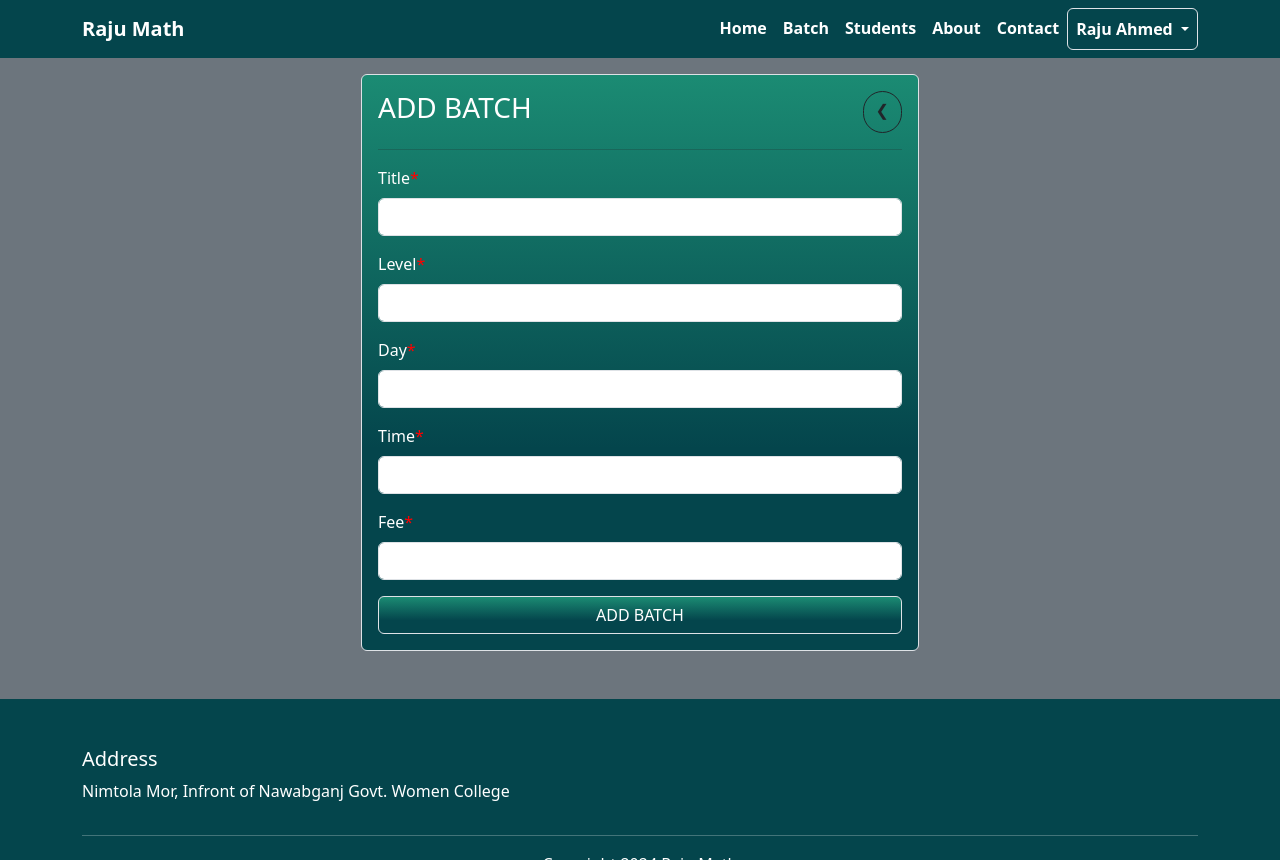
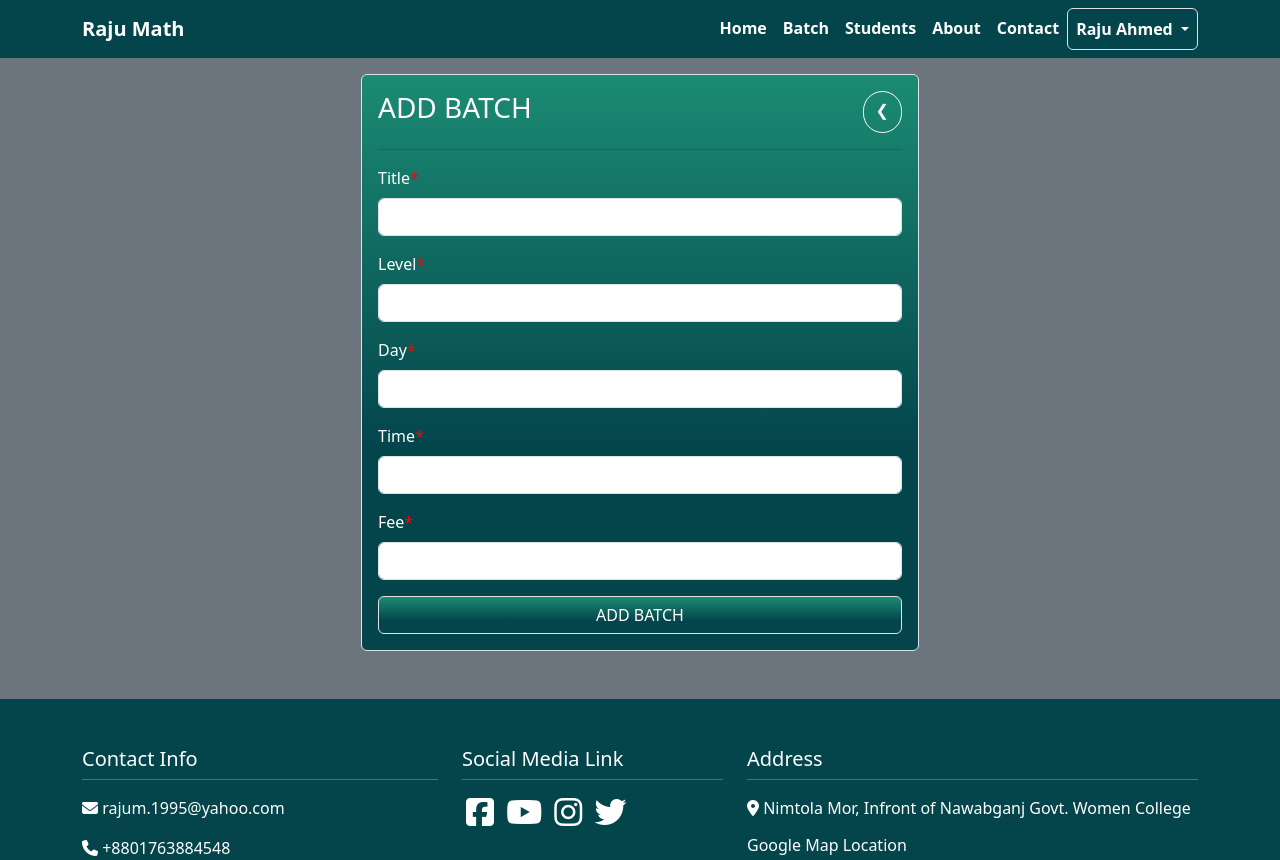
Before and after one commit to shahidafridi-swe/raju_math, a Django app: page /batches/add_batch/ in a window 1280 px wide. Shown: the top 860 px of the page. Run offline with Django 5.2, Linux system fonts and the light colour scheme; a user stored in the database is signed in; some libraries are stand-ins or nearby versions.

Commit message:
Footer Update

```diff
--- a/batches/templates/batches/batch_details.html
+++ b/batches/templates/batches/batch_details.html
@@ -18,7 +18,8 @@
     </div>
 
     <div class="col-md-9">
-        <h4 class="p-3 pb-0">Students:</h4>
+        <h4 class="my-text p-3 pb-0">{{batch.students.all.count}} STUDENT{{batch.students.all|pluralize:'S'}}:</h4>
+
         <hr>
         <div class="table-responsive">
             <table class="table table-dark table-hover border rounded">
--- a/batches/templates/batches/batch_form.html
+++ b/batches/templates/batches/batch_form.html
@@ -9,9 +9,9 @@
         <div class='d-flex justify-content-between'>
             <h3 class='text-uppercase text-white'>{{ type }} batch</h3>
             {% if type == 'UPDATE' %}
-                <a class='btn btn-outline-dark rounded-pill' href="{% url 'batch_details' batch.id %}">&#10094;</a>
+                <a class='btn btn-outline-light rounded-pill' href="{% url 'batch_details' batch.id %}">&#10094;</a>
             {% else %}
-                <a class='btn btn-outline-dark rounded-pill' href="{% url 'batches' %}">&#10094;</a>
+                <a class='btn btn-outline-light rounded-pill' href="{% url 'batches' %}">&#10094;</a>
             {% endif %}
         </div>
 
--- a/batches/templates/batches/batches.html
+++ b/batches/templates/batches/batches.html
@@ -4,7 +4,8 @@
 
 <div class="container row mt-3">
     <div class="col-md-8">
-        <h3>Batches:</h3>
+        <h3 class="my-text">{{batches.count}} BATCH{{batches|pluralize:'ES'}}:</h3>
+
     </div>
     <div class="col-md-4">
         <a class="btn bg-banner text-white border p-2 w-100" href="{% url 'add_batch' %}">Add Batch</a>
--- a/batches/views.py
+++ b/batches/views.py
@@ -39,7 +39,7 @@ def batchDetails(request, id):
             Q(user__first_name__icontains=search_query) |
             Q(user__last_name__icontains=search_query) |
             Q(phone__icontains=search_query) |
-            Q(school_name__icontains=search_query) |
+            Q(school__name__icontains=search_query) |
             Q(current_class__icontains=search_query)
         )
     else:
--- a/core/templates/core/home.html
+++ b/core/templates/core/home.html
@@ -4,7 +4,7 @@
 <div class='d-flex w-75 m-auto pb-3 notice-board'>
     <marquee class='mt-1 my-text'>{{ notice.notice }}</marquee>
     {% if request.user.is_authenticated and request.user.is_superuser %}
-    <button class="btn btn-outline-dark" data-bs-toggle="modal" data-bs-target="#updateNoticeModal">U</button>
+    <button class="btn btn-outline-dark p-1" data-bs-toggle="modal" data-bs-target="#updateNoticeModal"><i class="fa fa-edit" ></i></button>
     {% endif %}
 </div>
 
--- a/core/views.py
+++ b/core/views.py
@@ -7,6 +7,9 @@ from .models import Banner, SuccessStudent, NoticeBoard
 from students.models import Student
 from django.contrib.auth.decorators import login_required
 from .forms import NoticeBoardForm
+from django.contrib.auth.decorators import user_passes_test
+def superuser_required(user):
+    return user.is_superuser
 
 def home(request):
     banners = Banner.objects.all()
@@ -63,6 +66,7 @@ def logoutUser(request):
     return redirect('login')
 
 
+@login_required(login_url='login')
 def setPassword(request):
     if request.method == 'POST':
         form = SetPasswordForm(user=request.user, data=request.POST)
@@ -78,6 +82,7 @@ def setPassword(request):
     return render(request, 'core/change_password.html',{'form':form, 'type':'Change Password'})
 
 
+@user_passes_test(superuser_required, login_url='home')
 def noticeUpdate(request, pk):
     notice = get_object_or_404(NoticeBoard, pk=pk)
     form = NoticeBoardForm(instance=notice)
--- a/static/css/main.css
+++ b/static/css/main.css
@@ -49,3 +49,14 @@
 #id_new_password1_helptext {
     color:white;
 }
+
+.social-icon{
+    color : white;
+    transition: 0.3s;
+    text-decoration: none;
+}
+
+.social-icon:hover{
+    color : black;
+    transition: 0.3s;
+}
--- a/students/templates/students/add_student.html
+++ b/students/templates/students/add_student.html
@@ -9,7 +9,7 @@
         {% csrf_token %}
         <div class='d-flex justify-content-between'>
             <h3 class='text-uppercase text-white fw-bold'>Add Student Form</h3>
-            <a class='btn btn-outline-dark rounded-pill'  href="{% url 'students' %}"> &#10094 </a>
+            <a class='btn btn-outline-light rounded-pill'  href="{% url 'students' %}"> &#10094 </a>
         </div>
         <hr>
         <div class="row">
--- a/students/templates/students/students_list.html
+++ b/students/templates/students/students_list.html
@@ -4,7 +4,7 @@
 
 <div class="container row mt-3">
     <div class="col-md-8">
-        <h3>Students:</h3>
+        <h3 class="my-text">{{students.count}} STUDENT{{students|pluralize:'S'}}:</h3>
     </div>
     <div class="col-md-4">
         <a class="btn bg-banner text-white border p-2 w-100" href="{% url "add_student" %}">Add Student</a>
--- a/templates/base.html
+++ b/templates/base.html
@@ -9,6 +9,7 @@
     </title>
     <link href="https://cdn.jsdelivr.net/npm/swiffy-slider@1.6.0/dist/css/swiffy-slider.min.css" rel="stylesheet" crossorigin="anonymous">
     <link href="https://cdn.jsdelivr.net/npm/bootstrap@5.3.3/dist/css/bootstrap.min.css" rel="stylesheet" integrity="sha384-QWTKZyjpPEjISv5WaRU9OFeRpok6YctnYmDr5pNlyT2bRjXh0JMhjY6hW+ALEwIH" crossorigin="anonymous">
+    <link rel="stylesheet" href="https://cdnjs.cloudflare.com/ajax/libs/font-awesome/6.5.2/css/all.min.css" integrity="sha512-SnH5WK+bZxgPHs44uWIX+LLJAJ9/2PkPKZ5QiAj6Ta86w+fsb2TkcmfRyVX3pBnMFcV7oQPJkl9QevSCWr3W6A==" crossorigin="anonymous" referrerpolicy="no-referrer" />
     <link rel="stylesheet" href="{% static 'css/main.css' %}">
   </head>
 
--- a/templates/footer.html
+++ b/templates/footer.html
@@ -1,15 +1,53 @@
 <footer  class="brand-color mt-5">
-<div class="container py-5 text-white">
+<div class="container pt-5 pb-3 text-white">
     <div class="row">
-        <div class="col-md-6">
+        <div class="col-md-4 mb-3">
+            <div class="">
+                <h5 class="">Contact Info</h5>
+                <hr class="m-0 mb-3">
+                <p><i class="fa-solid fa-envelope"></i>
+                  <a class="text-white text-decoration-none" href="mailto:rajum.1995@yahoo.com">rajum.1995@yahoo.com</a>
+                </p>
+                <p><i class="fa-solid fa-phone"></i>
+                  <a class="text-white text-decoration-none" href="tel:+8801763884548">+8801763884548</a>
+                </p>
+              </div>
+        </div>
+        <div class="col-md-3 mb-3">
+            <div>
+                <h5 class="">Social Media Link</h5>
+                <hr class="m-0 mb-3">
+                <a href="https://www.facebook.com/raju.mathm?mibextid=ZbWKwL" target="_blank" class="social-icon m-1">
+                    <i class="fa-brands fa-facebook-square fa-2x "></i>
+                </a>
+                <a href="https://youtube.com/@rajumath12?si=6IlHpyzBR81UjKcr" target="_blank" class="social-icon m-1">
+                    <i class="fa-brands fa-youtube fa-2x "></i>
+                </a>
+                <a href="" class="social-icon m-1"><i class="fa-brands fa-instagram fa-2x "></i></a>
+                <a href="" class="social-icon m-1"><i class="fa-brands fa-twitter fa-2x "></i></a>
+                <p></p>
+            </div>
+
+        </div>
+        <div class="col-md-5">
             <h5>Address</h5>
-            <p>Nimtola Mor, Infront of Nawabganj Govt. Women College</p>
+            <hr class="m-0 mb-3">
+            <p><i class="fa-solid fa-location-dot"></i> Nimtola Mor, Infront of Nawabganj Govt. Women College</p>
+            <h6>Google Map Location</h6>
+            <iframe src="https://www.google.com/maps/embed?pb=!1m18!1m12!1m3!1d1857460.4302431517!2d88.27165219999999!3d24.5942895!2m3!1f0!2f0!3f0!3m2!1i1024!2i768!4f13.1!3m3!1m2!1s0x39fbb7001ba6317b%3A0x19cf1fc5d48de254!2sRaju%20Math!5e0!3m2!1sen!2sbd!4v1722795205039!5m2!1sen!2sbd" width="100%"
+            height="200"
+            frameborder="0"
+            style="border:0;"
+            allowfullscreen=""
+            aria-hidden="false"
+            tabindex="0"
+            class="rounded"></iframe>
 
         </div>
     </div>
     <hr>
     <div>
-        <p class="text-center">Copyright 2024 Raju Math</p>
+        <p class="text-center">Copyright © 2024 rajumath.com</p>
     </div>
 </div>
 </footer>
```
Also changed, not shown: students/templates/students/student_details.html (+12 -4 lines), db.sqlite3, static/images/banners/banner1.jpg (deleted), static/images/banners/banner1_6e7dCFN.jpg, static/images/banners/banner2.jpg (deleted), static/images/banners/banner2_IpPFJ4d.jpg, static/images/students/images/aymanafridi.jpg (added).
